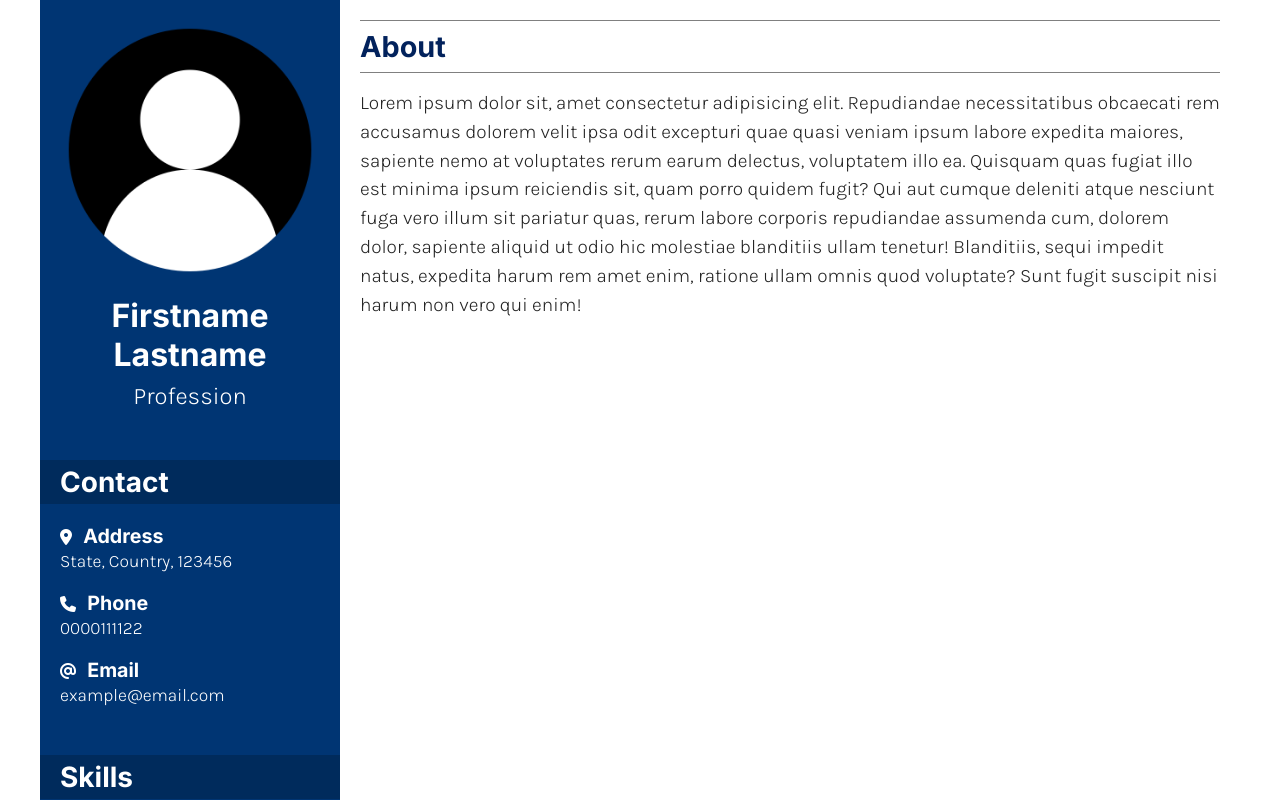
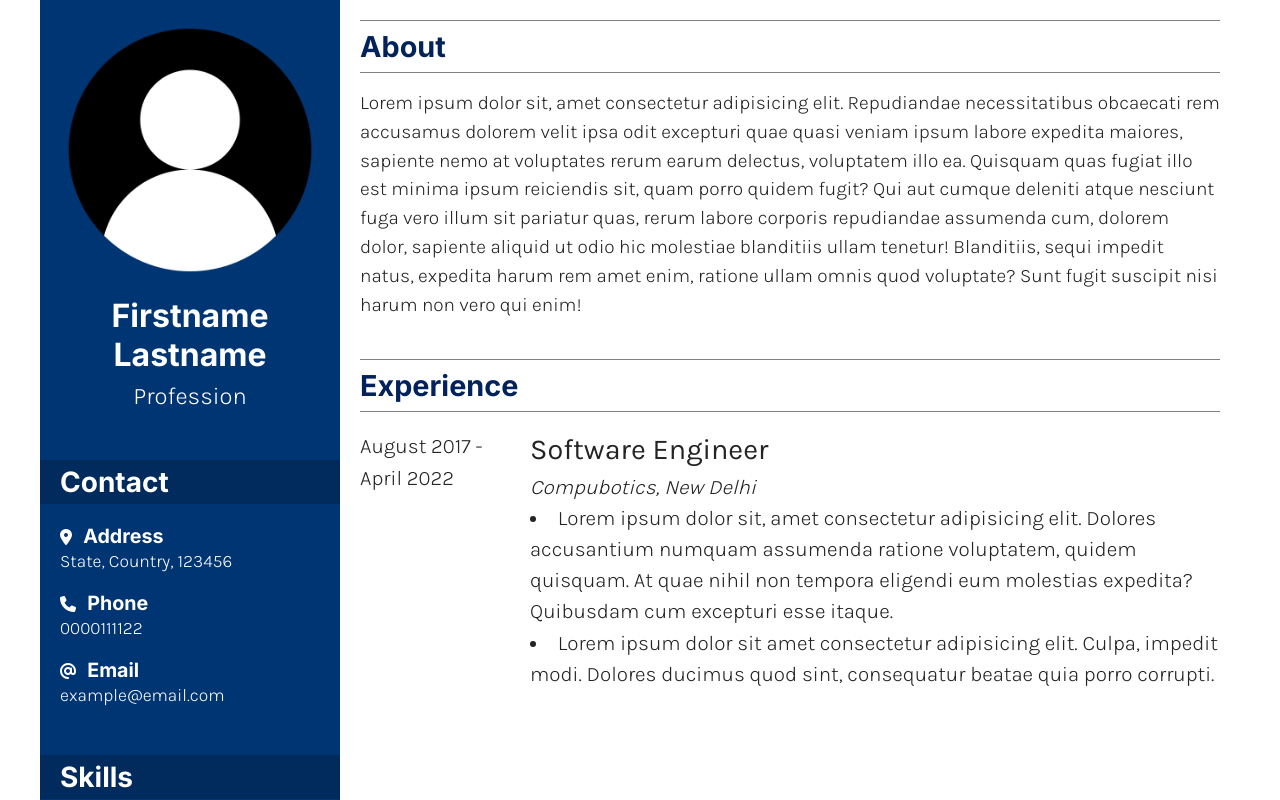
Before and after one commit to heyyayesh/cv-builder, a React (Create React App) app: page / in a window 1280 px wide. Shown: the top 800 px of the page. Built offline with nearby package versions, Linux system fonts and the light colour scheme.

Commit message:
Add experience section

```diff
--- a/src/App.js
+++ b/src/App.js
@@ -4,6 +4,7 @@ import Contact from './components/Contact';
 import Hobbies from './components/Hobbies';
 import Skills from './components/Skills';
 import About from './components/About';
+import Experience from './components/Experience';
 
 function App() {
   return (
@@ -16,6 +17,7 @@ function App() {
       </aside>
       <main>
         <About />
+        <Experience />
       </main>
     </div>
   );
--- /dev/null
+++ b/src/components/Experience.js
@@ -0,0 +1,33 @@
+import { nanoid } from 'nanoid';
+import React from 'react';
+import styles from './experience.module.css';
+import Job from './Job';
+
+function Experience() {
+  const [jobsArr, setJobsArr] = React.useState([<Job key={nanoid()} id={nanoid()} />]);
+
+  const handleExperienceMouseEnter = () => {
+    const btn = document.getElementById('addExperience');
+    btn.classList.remove(styles.invisible);
+  }
+
+  const handleExperienceMouseLeave = () => {
+    const btn = document.getElementById('addExperience');
+    btn.classList.add(styles.invisible);
+  }
+
+  const handleAddExperienceClick = () => {
+    console.log('clicked');
+    setJobsArr(prev => [...prev, <Job key={nanoid()} id={nanoid()} />]);
+  }
+
+  return (
+    <div className={styles.Experience} onMouseEnter={handleExperienceMouseEnter} onMouseLeave={handleExperienceMouseLeave}>
+      <h2>Experience</h2>
+      <button id='addExperience' className={styles.invisible} onClick={handleAddExperienceClick}><i className='fa-solid fa-plus'></i></button>
+      {jobsArr}
+    </div>
+  )
+}
+
+export default Experience;
--- /dev/null
+++ b/src/components/Job.js
@@ -0,0 +1,99 @@
+import React from 'react';
+import styles from './job.module.css';
+
+function Job(props) {
+  const [formVisible, setFormVisible] = React.useState(false);
+  const [deleted, setDeleted] = React.useState(false);
+
+  const [job, setJob] = React.useState({
+    from: 'August 2017',
+    to: 'April 2022',
+    jobTitle: 'Software Engineer',
+    company: 'Compubotics',
+    place: 'New Delhi',
+    did: 'Lorem ipsum dolor sit, amet consectetur adipisicing elit. Dolores accusantium numquam assumenda ratione voluptatem, quidem quisquam. At quae nihil non tempora eligendi eum molestias expedita? Quibusdam cum excepturi esse itaque.',
+    learned: 'Lorem ipsum dolor sit amet consectetur adipisicing elit. Culpa, impedit modi. Dolores ducimus quod sint, consequatur beatae quia porro corrupti.',
+    id: props.id,
+  });
+
+  const handleEditJobClick = () => {
+    setFormVisible(true);
+  }
+
+  const handleJobMouseEnter = () => {
+    const btn1 = document.getElementById(`editJob${job.id}`);
+    const btn2 = document.getElementById(`deleteJob${job.id}`);
+    btn1.classList.remove(`${styles.invisible}`);
+    btn2.classList.remove(`${styles.invisible}`);
+  }
+
+  const handleJobMouseLeave = () => {
+    const btn1 = document.getElementById(`editJob${job.id}`);
+    const btn2 = document.getElementById(`deleteJob${job.id}`);
+    btn1.classList.add(`${styles.invisible}`);
+    btn2.classList.add(`${styles.invisible}`);
+  }
+
+  const handleChange = (e) => {
+    const {name, value} = e.target;
+
+    setJob(prevJob => ({
+      ...prevJob,
+      [name]: [value]
+    }));
+  }
+
+  const handleSaveClick = () => {
+    setFormVisible(false);
+  }
+
+  const handleDeleteJobClick = () => {
+    setDeleted(true);
+  }
+
+  return (
+
+    deleted ? null :
+    <div className={styles.Job}>
+    {!formVisible ?
+
+      <div className={styles.container} onMouseEnter={handleJobMouseEnter} onMouseLeave={handleJobMouseLeave}>
+        <div className={styles.timing}>
+          <p>{job.from} -</p>
+          <p>{job.to}</p>
+        </div>
+        <div className={styles.about}>
+          <h3>{job.jobTitle}</h3>
+          <p>{job.company}, {job.place}</p>
+          <ul>
+            <li>{job.did}</li>
+            <li>{job.learned}</li>
+          </ul>
+          <button id={`editJob${job.id}`} className={styles.invisible} onClick={handleEditJobClick}><i className="fa-solid fa-pen-to-square"></i></button>
+          <button id={`deleteJob${job.id}`} className={styles.invisible} onClick={handleDeleteJobClick}><i className="fa-solid fa-trash-can"></i></button>
+        </div>
+      </div> :
+
+      <form>
+        <div className={styles.timing}>
+          <input type="text" required name='from' onChange={handleChange} value={job.from}/>
+          <input type="text" required name='to' onChange={handleChange} value={job.to} />
+        </div>
+        <div className={styles.about}>
+          <input type="text" placeholder='Job Title' required name='jobTitle' onChange={handleChange} value={job.jobTitle}/>
+          <div>
+            <input type="text" placeholder='Company' required name='company' onChange={handleChange} value={job.company}/>
+            <input type="text" placeholder='Place' required name='place' onChange={handleChange} value={job.place}/>
+          </div>
+          <textarea placeholder='What you did' required name='did' onChange={handleChange} value={job.did}></textarea>
+          <textarea placeholder='What you learned' required name='learned' onChange={handleChange} value={job.learned}></textarea>
+        </div>
+        <button id='save' onClick={handleSaveClick}>Save Changes</button>
+      </form>
+    }
+  </div>
+
+  )
+}
+
+export default Job;
--- a/src/components/biodata.module.css
+++ b/src/components/biodata.module.css
@@ -1,10 +1,8 @@
 .biodata {
-  /* background-color: #003573; */
   color: white;
   padding: 20px;
   display: flex;
   flex-direction: column;
-  /* text-align: center; */
 }
 
 .biodata > img {
@@ -13,6 +11,7 @@
   background-size: cover;
   position: relative;
   margin-bottom: 1rem;
+  object-fit: cover;
 }
 
 .biodata > input[type="file"] {
--- /dev/null
+++ b/src/components/experience.module.css
@@ -0,0 +1,32 @@
+.Experience {
+  padding: 20px;
+  position: relative;
+}
+
+.Experience .invisible {
+  display: none;
+}
+
+.Experience h2 {
+  padding: .5rem 0;
+  font-family: 'Inter', sans-serif;
+  font-size: 1.8rem;
+  color: #02225c;
+  border-top: 1px solid gray;
+  border-bottom: 1px solid gray;
+  margin-bottom: 1rem;
+}
+
+.Experience > button {
+  position: absolute;
+  top: 40px;
+  right: 80px;
+  background: transparent;
+  transform: scale(1.5);
+  border: none;
+  cursor: pointer;
+}
+
+.Experience > button:hover {
+  transform: scale(1.8);
+}
--- /dev/null
+++ b/src/components/job.module.css
@@ -0,0 +1,127 @@
+.Job {
+  margin-bottom: 50px;
+}
+
+.container, form {
+  display: grid;
+  grid-template-columns: 150px 1fr;
+  column-gap: 20px;
+  position: relative;
+}
+
+.invisible {
+  display: none;
+}
+
+.container .timing, .about h3, .about li {
+  font-size: 1.3rem;
+  font-family: 'Karla';
+  font-weight: 300;
+  line-height: 1.5em;
+  color: rgb(36, 36, 36);
+}
+
+.container .timing {
+  padding-top: 3px;
+  text-transform: capitalize;
+}
+
+.about h3 {
+  font-size: 1.8rem;
+  font-weight: 500;
+  text-transform: capitalize;
+}
+
+.about > p {
+  font-size: 1.3rem;
+  font-family: 'Karla';
+  font-weight: 300;
+  line-height: 1.5em;
+  color: rgb(36, 36, 36);
+  font-style: italic;
+  text-transform: capitalize;
+}
+
+.about ul {
+  list-style-position: inside;
+}
+
+.about ul li::first-letter {
+  text-transform: uppercase;
+}
+
+.container button {
+  width: 30px;
+  height: 30px;
+  background: transparent;
+  border: none;
+  cursor: pointer;
+  transform: scale(1.5);
+  position: absolute;
+  top: 0px;
+  right: 10px;
+}
+
+.container button:last-child {
+  right: 50px;
+}
+
+.container button:hover {
+  transform: scale(1.6);
+}
+
+form input {
+  color: rgb(36, 36, 36);
+}
+
+form input:focus {
+  background-color: white;
+  color: rgb(36, 36, 36);
+}
+
+form .timing input {
+  font-size: 1.2rem;
+  font-family: 'Karla';
+  font-weight: 300;
+  line-height: 1.5em;
+  color: rgb(36, 36, 36);
+  width: 150px;
+  margin-bottom: 16px;
+}
+
+form .about > input {
+  font-size: 1.8rem;
+  font-weight: 500;
+  margin-bottom: 16px;
+}
+
+form .about > div input {
+  font-size: 1.3rem;
+  font-family: 'Karla';
+  font-weight: 300;
+  line-height: 1.5em;
+  color: rgb(36, 36, 36);
+  font-style: italic;
+  margin-right: 16px;
+  margin-bottom: 16px;
+}
+
+form .about textarea {
+  font-size: 1.3rem;
+  font-family: 'Karla';
+  font-weight: 300;
+  line-height: 1.5em;
+  color: rgb(36, 36, 36);
+  display: block;
+  width: 100%;
+  margin-bottom: 16px;
+  padding: 8px;
+  resize: vertical;
+  min-height: 100px;
+}
+
+form button {
+  grid-column: 2 / -1;
+  font-size: 1.2rem;
+  padding: 8px;
+}
```
